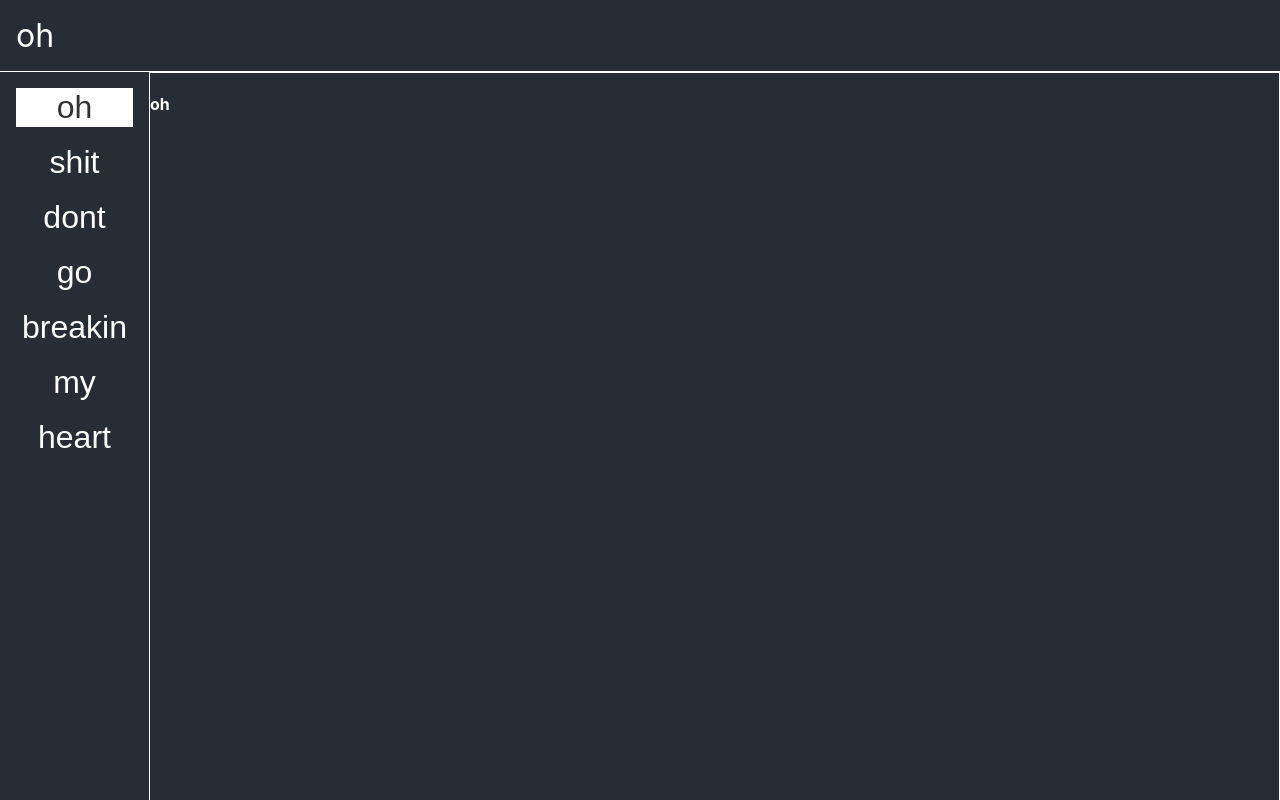
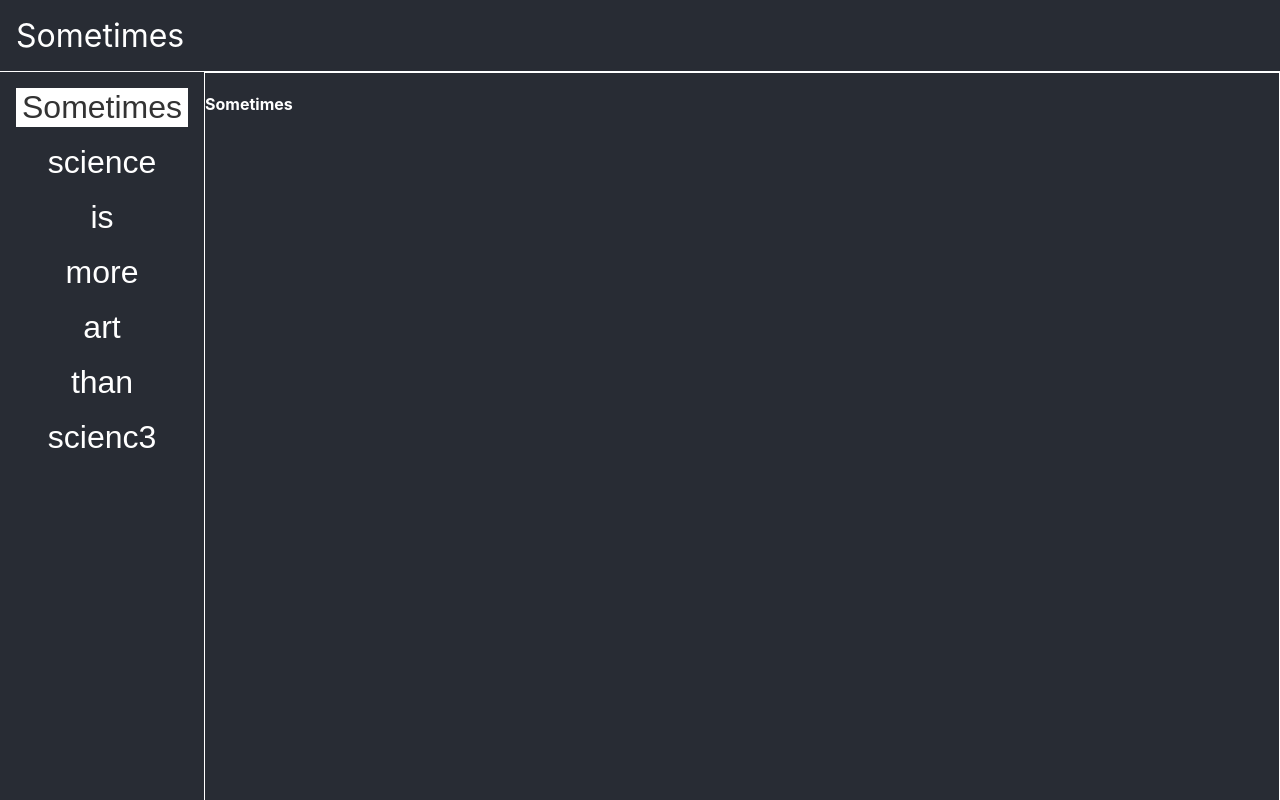
Before and after one commit to brainTrain/5cr0ll, a React (Create React App) app: page / in a window 1280 px wide. Shown: the top 800 px of the page. Built offline with nearby package versions, Linux system fonts and the light colour scheme.

Commit message:
use rick and morty quote cause I'm a nerd

```diff
--- a/src/App.js
+++ b/src/App.js
@@ -2,7 +2,7 @@ import React from "react";
 import styled, { createGlobalStyle, css } from "styled-components";
 import { Waypoint } from "react-waypoint";
 
-const titlez = ["oh", "shit", "dont", "go", "breakin", "my", "heart"];
+const titlez = ["Sometimes", "science", "is", "more", "art", "than", "scienc3"];
 
 const GlobalStyle = createGlobalStyle`
   html,body,#root {
```
